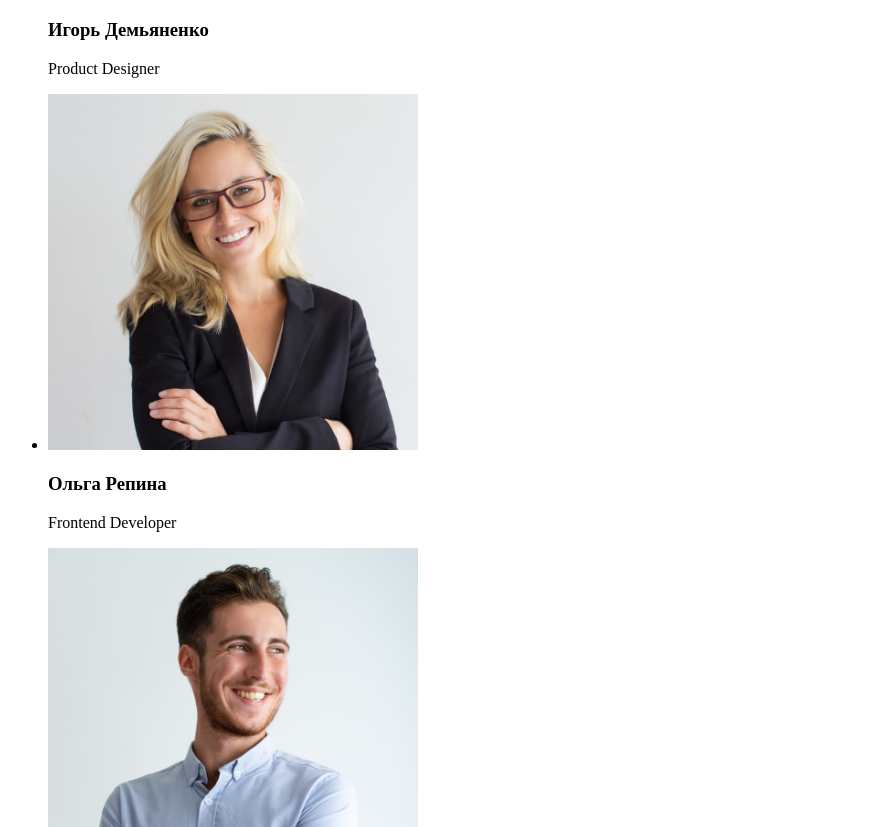
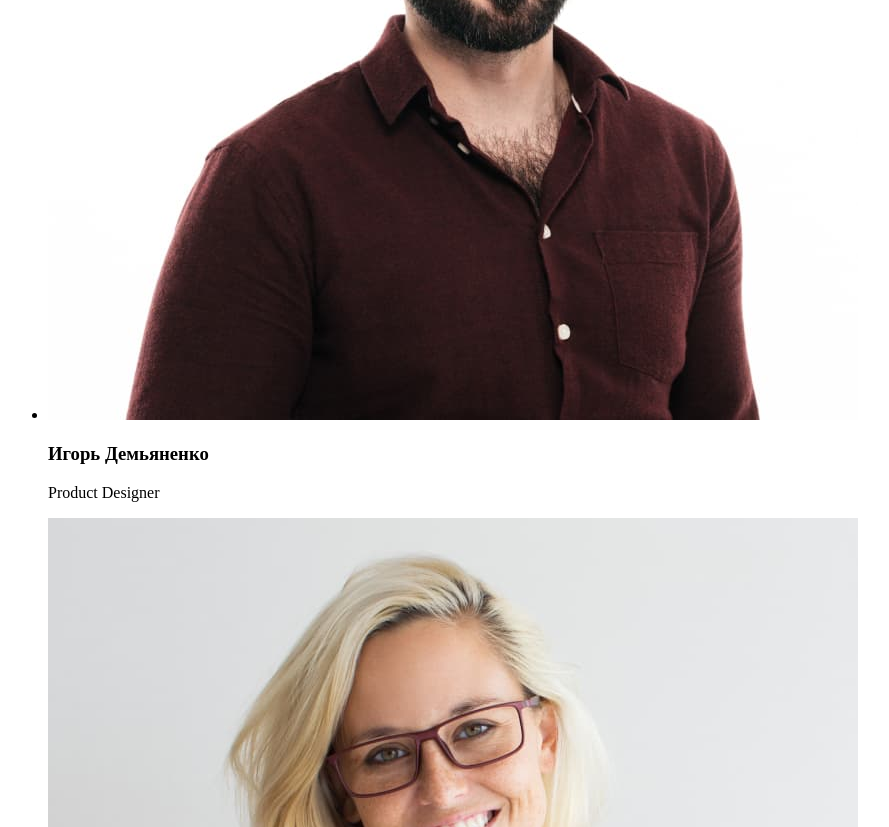
Before and after one commit to Vlad-Shchelkunov/goit-markup-hw-01, a plain HTML site: page index.html in a window 1280 px wide. Shown: the part 1973-2800 px from the top of the page, without its empty margins (0-889 px from the left). Drawn offline with Linux system fonts and the light colour scheme.

Commit message:
lash changes)

```diff
--- a/index.html
+++ b/index.html
@@ -72,24 +72,24 @@
             <h2>Наша команда</h2>
             <ul>
                 <li>
-                    <img src="./images/pdesigner.jpg" alt="Игорь Демьяненко" width="370"/>
+                    <img src="./images/pdesigner.jpg" alt="Игорь Демьяненко"/>
                     <h3>Игорь Демьяненко</h3>
                     <p>Product Designer</p>
                 </li>
                 <li>
-                    <img src="./images/developer.jpg" alt="Ольга Репина" width="370"/>
+                    <img src="./images/developer.jpg" alt="Ольга Репина"/>
                     <h3>Ольга Репина</h3>
                     <p>Frontend Developer</p>
                 </li>
                 <li>
-                    <img src="./images/marketing.jpg" alt="Николай Тарасов" width="370"/>
+                    <img src="./images/marketing.jpg" alt="Николай Тарасов"/>
                     <h3>Николай Тарасов</h3>
                     <p>Marketing</p>
                 </li>
                 <li>
                     <img src="./images/uideveloper.jpg" alt="Михаил Ермаков"/>
                     <h3>Михаил Ермаков</h3>
-                    <p>UI Designer</р>
+                    <p>UI Designer</p>
                 </li>
             </ul>
         </section>
```
